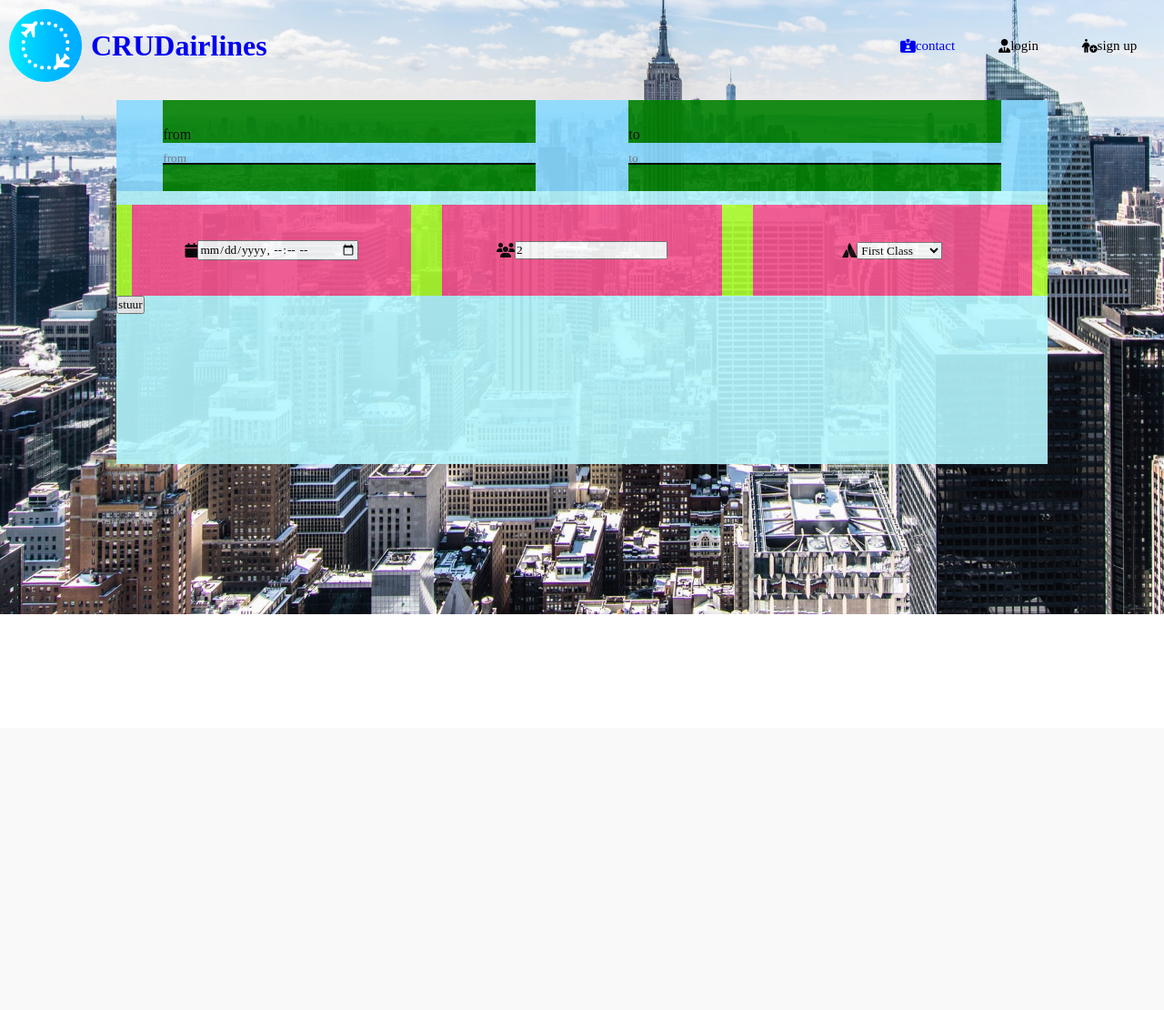
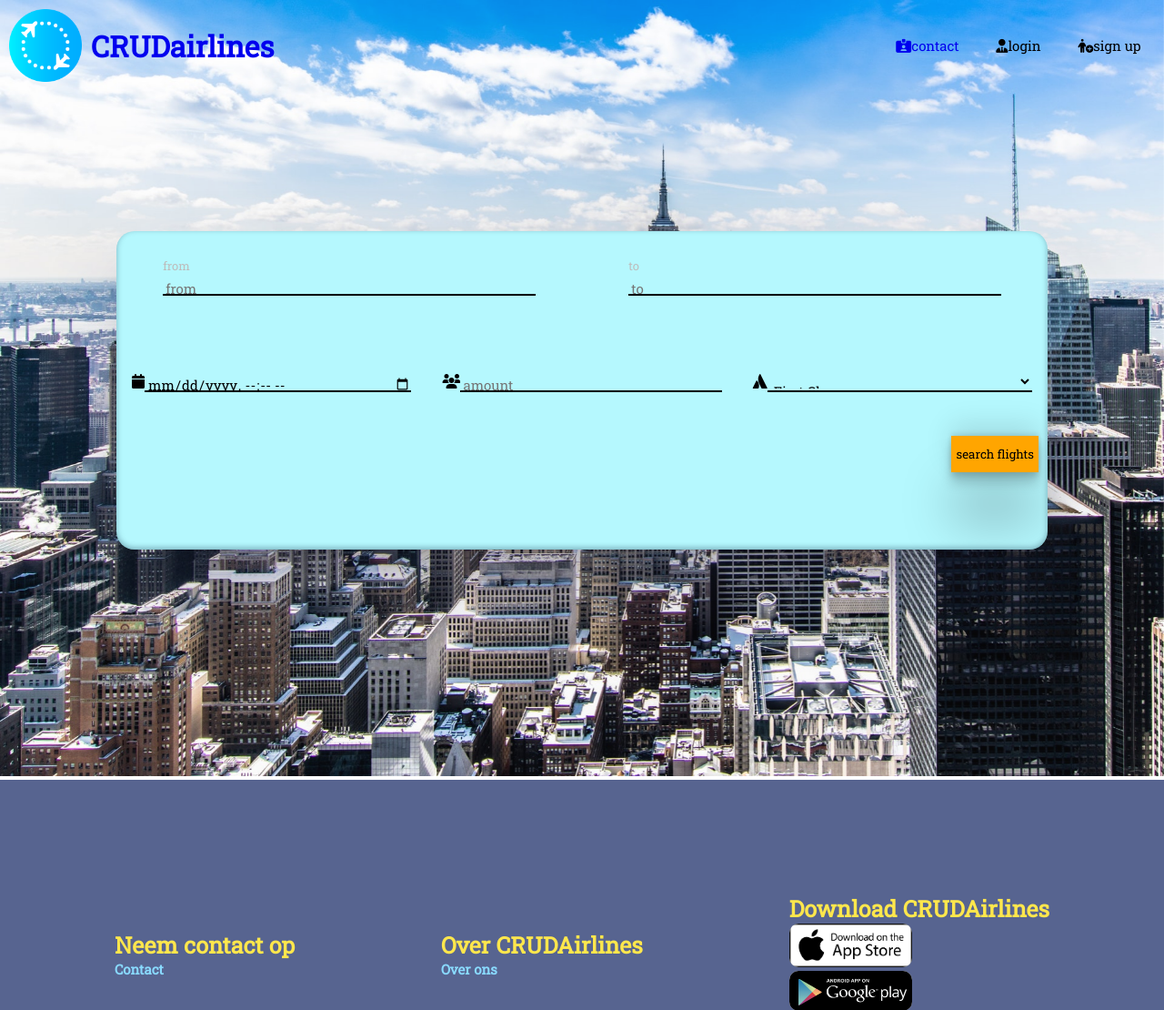
Before and after one commit to jochem11/CRUD, a PHP site: page / in a window 1280 px wide. Shown: the top 1110 px of the page at 91% size. Before the commit the page ends 800 px from the top, so only its background shows below. Run offline with PHP 8.4, Linux system fonts and the light colour scheme; some libraries are stand-ins or nearby versions.

Commit message:
index cleanup

```diff
--- a/aboutus.php
+++ b/aboutus.php
@@ -55,6 +55,6 @@
 
 
     <!-- footer website -->
-
+    <script src="js/main.js"></script>
 </body>
 </html>
--- a/css/styles.css
+++ b/css/styles.css
@@ -102,8 +102,7 @@
 
 .slideshow-container {
   width: 100%;
-  max-height: 500px;
-  height: auto;
+  height: fit-content;
   position: relative;
   display: flex;
   justify-content: center;
@@ -137,20 +136,21 @@
 }
 
 .slideshow-container .boekcontainer {
-  margin-top: 120px;
   position: absolute;
   min-width: 80%;
   width: auto;
-  min-height: 400px;
+  min-height: 350px;
   height: auto;
   background-color: #b5f8fe;
-  opacity: 0.9;
+  box-shadow: rgba(50, 50, 93, 0.25) 0px 50px 100px -20px,
+    rgba(0, 0, 0, 0.3) 0px 30px 60px -30px,
+    rgba(10, 37, 64, 0.35) 0px -2px 6px 0px inset;
+  border-radius: 20px;
 }
 
 .slideshow-container .boekcontainer .rij1 {
   width: 100%;
   height: 100px;
-  background-color: #89daff;
   display: flex;
   justify-content: space-around;
   margin-bottom: 15px;
@@ -159,7 +159,6 @@
 .slideshow-container .boekcontainer .rij1 .van-waar {
   width: 40%;
   height: 100%;
-  background-color: green;
   display: flex;
   align-items: center;
   justify-content: center;
@@ -170,30 +169,73 @@
   height: fit-content;
 }
 
+.slideshow-container .boekcontainer .rij1 .van-waar .labelInput label {
+  font-size: 13px;
+  color: rgb(189, 189, 189);
+}
+
 .slideshow-container .boekcontainer .rij1 .van-waar input {
   width: 100%;
   height: 24px;
   padding-top: 12px;
+  padding-bottom: 2px;
+  padding-left: 3px;
   border: none;
-  background-color: #89daff;
+  background-color: #b5f8fe;
   border-bottom: 2px solid black;
+  font-size: 15px;
 }
 
 .slideshow-container .boekcontainer .rij2 {
   width: 100%;
   height: 100px;
-  background-color: greenyellow;
   display: flex;
   justify-content: space-around;
+}
+
+.slideshow-container .boekcontainer .rij2 .rij2Blok input {
+  width: 100%;
+  height: 24px;
+  padding-top: 12px;
+  padding-bottom: 2px;
+  padding-left: 3px;
+  border: none;
+  background-color: #b5f8fe;
+  border-bottom: 2px solid black;
+  font-size: 15px;
+}
+
+.slideshow-container .boekcontainer .rij2 .rij2Blok select {
+  width: 100%;
+  height: 24px;
+  padding-top: 12px;
+  padding-bottom: 2px;
+  padding-left: 3px;
+  border: none;
+  background-color: #b5f8fe;
+  border-bottom: 2px solid black;
+  font-size: 15px;
 }
 
 .slideshow-container .boekcontainer .rij2Blok {
   width: 30%;
   height: 100%;
-  background-color: #f75590;
   display: flex;
   align-items: center;
   justify-content: center;
+}
+.slideshow-container .boekcontainer form button {
+  background-color: orange;
+  border: none;
+  box-shadow: rgba(0, 0, 0, 0.25) 0px 54px 55px,
+    rgba(0, 0, 0, 0.12) 0px -12px 30px, rgba(0, 0, 0, 0.12) 0px 4px 6px,
+    rgba(0, 0, 0, 0.17) 0px 12px 13px, rgba(0, 0, 0, 0.09) 0px -3px 5px;
+  cursor: pointer;
+  height: 40px;
+  margin-top: 10px;
+  float: right;
+  margin-right: 10px;
+  padding: 5px;
 }
 /*//////////////////////////////////////|
 -----------overons------------|
--- a/index.php
+++ b/index.php
@@ -85,7 +85,12 @@
           <div class="rij2">
             <div class="rij2Blok">
               <i class="fa-solid fa-calendar"></i>
-              <input type="datetime-local" name="date" required />
+              <input
+                type="datetime-local"
+                name="date"
+                placeholder="date-time"
+                required
+              />
             </div>
             <div class="rij2Blok">
               <i class="fa-solid fa-users"></i>
@@ -93,7 +98,6 @@
                 type="number"
                 name="aantal"
                 placeholder="amount"
-                value="2"
                 min="0"
                 required
               />
@@ -106,11 +110,11 @@
               </select>
             </div>
           </div>
-          <button type="submit">stuur</button>
+          <button type="submit">search flights</button>
         </form>
       </div>
     </div>
-    <div class="logincontainer">
+    <div class="logincontainer" id="logincontainer">
       <div class="loginveld">
         <div class="pictureContainer">
           <img src="pictures/loginPicture.png" alt="loginPicture" />
@@ -126,6 +130,23 @@
         </div>
       </div>
     </div>
+    <div class="logincontainer" id="signupcontainer">
+      <div class="signupContainer">
+        <div class="pictureContainer">
+          <img src="pictures/loginPicture.png" alt="loginPicture" />
+        </div>
+        <div class="invoerContainer">
+          <form action="NewAcc.php" method="post">
+            <p>name</p>
+            <input type="text" name="name" placeholder="name:" required />
+            <p>password</p>
+            <input type="password" name="pw" placeholder="password" required />
+            <button type="submit">send</button>
+          </form>
+        </div>
+      </div>
+    </div>
+    <?php include("footer.php")?>
     <script src="js/main.js"></script>
     <script
       src="https://kit.fontawesome.com/33689bd479.js"
--- a/js/main.js
+++ b/js/main.js
@@ -18,7 +18,7 @@
 }
 
 let login = document.querySelector("#loginBtn");
-let loginContainer = document.querySelector(".logincontainer");
+let loginContainer = document.querySelector("#logincontainer");
 login.addEventListener("click", (e) => {
   loginContainer.style.display = "flex";
   window.onclick = (e) => {
@@ -27,3 +27,14 @@
     }
   };
 });
+
+let signUp = document.querySelector("#signUpBtn");
+let signupcontianer = document.querySelector("#signupcontainer");
+signUp.addEventListener("click", (e) => {
+  signupcontianer.style.display = "flex";
+  window.onclick = (e) => {
+    if (e.target == signupcontianer) {
+      signupcontianer.style.display = "none";
+    }
+  };
+});
--- a/navbar.php
+++ b/navbar.php
@@ -12,7 +12,7 @@
           <i class="fa-solid fa-user-tie"></i>
           <p>login</p>
         </div>
-        <div class="login">
+        <div class="login" id="signUpBtn">
           <i class="fa-solid fa-person-circle-plus"></i>
           <p>sign up</p>
         </div>
```
Also changed, not shown: other parts of css/styles.css (+25 -6 lines), contact.php (+51 -27 lines), includes/newAcc.php (added, +14 -0 lines).
